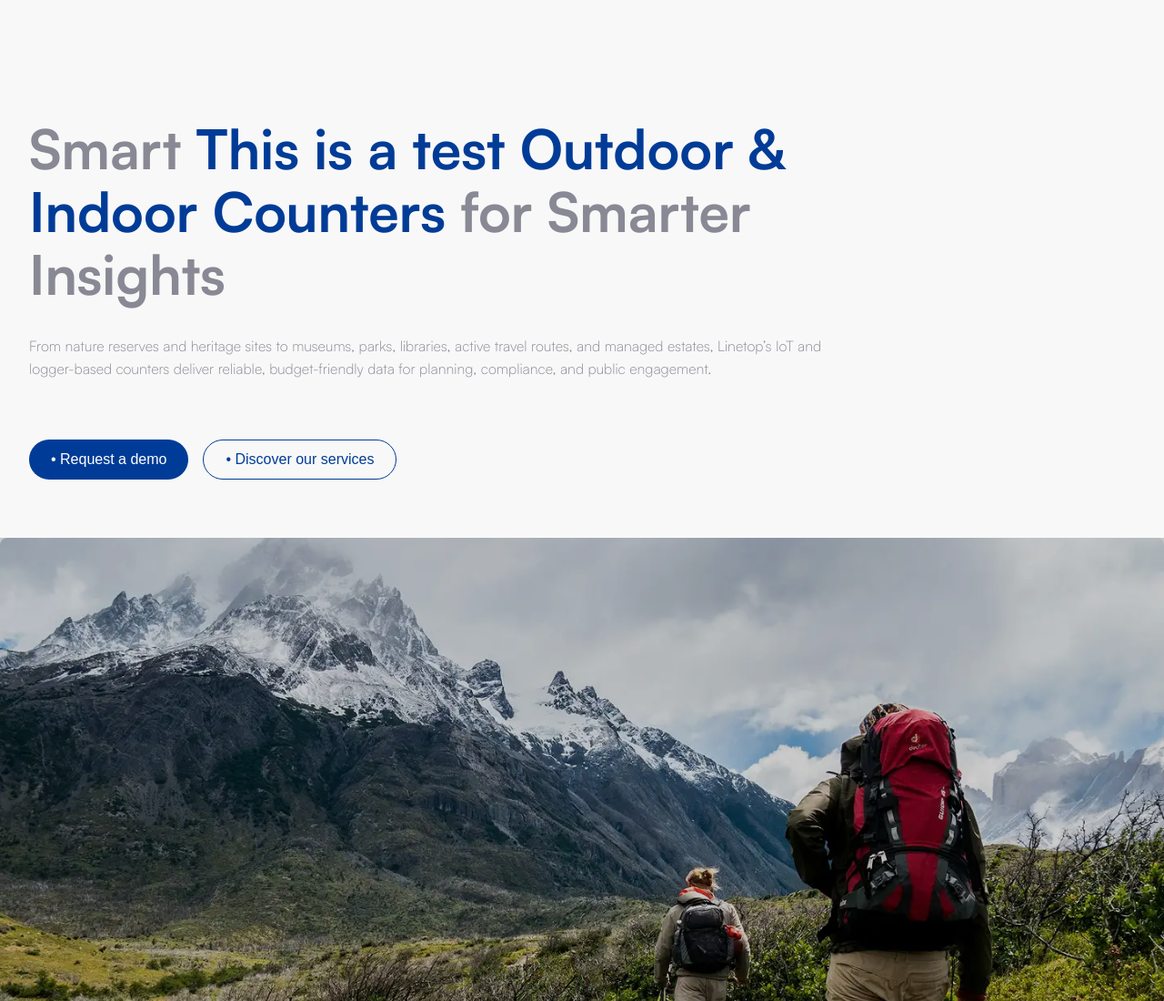
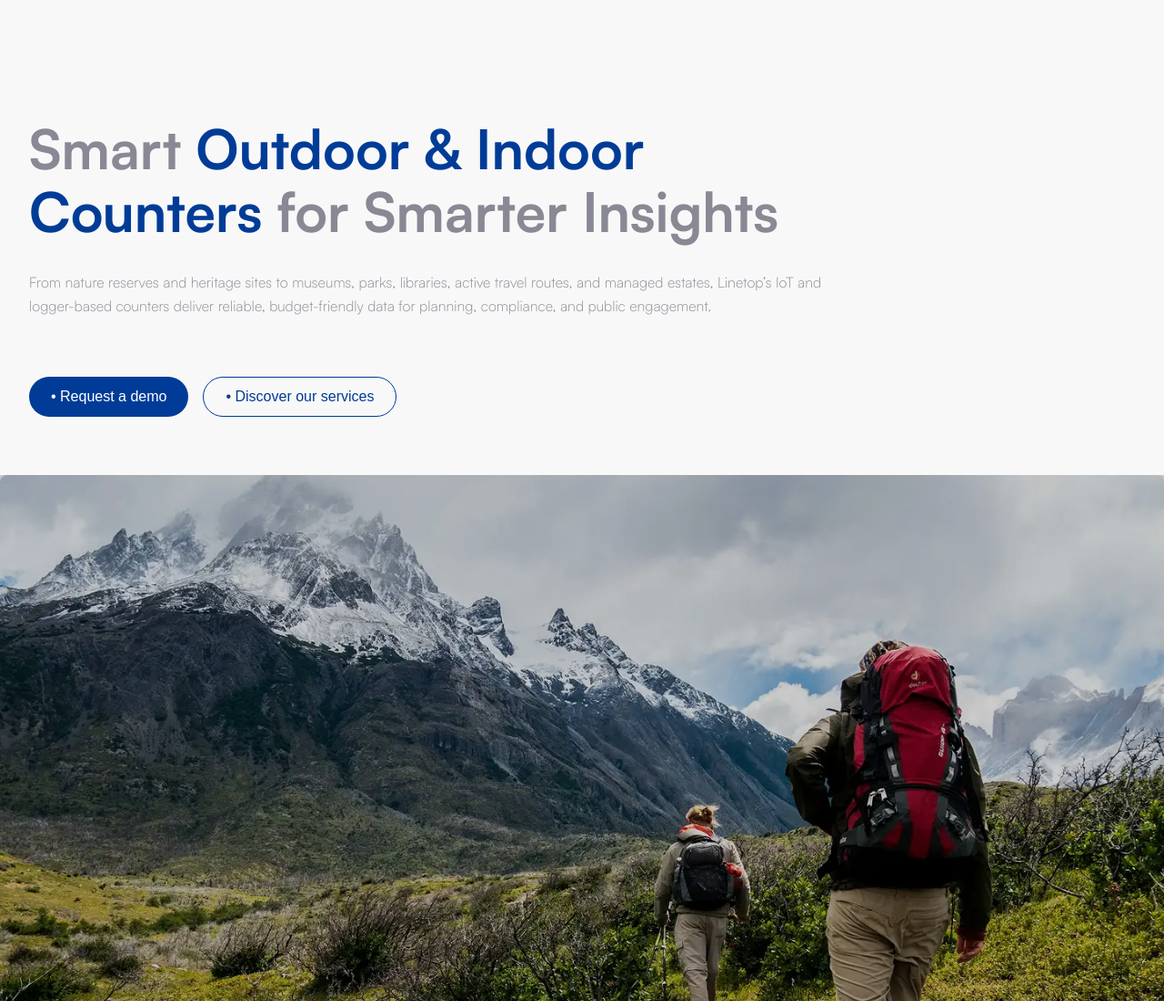
Before and after one commit to vrohant26/Linetopuk, a plain HTML site: page index.html in a window 1280 px wide. Shown: the top 1100 px of the page at 91% size. Drawn offline with nearby package versions, Linux system fonts and the light colour scheme; a script that the page names is missing.

Commit message:
Test Fixed

```diff
--- a/index.html
+++ b/index.html
@@ -23,9 +23,7 @@
         <div class="flex direction-column gap-2rem">
           <h1 class="text-light w-75 fs-xl">
             Smart
-            <span class="text-primary"
-              >This is a test Outdoor & Indoor Counters</span
-            >
+            <span class="text-primary">Outdoor & Indoor Counters</span>
             for Smarter Insights
           </h1>
           <p class="w-75 text-light mb-2rem fs-sm">
```
